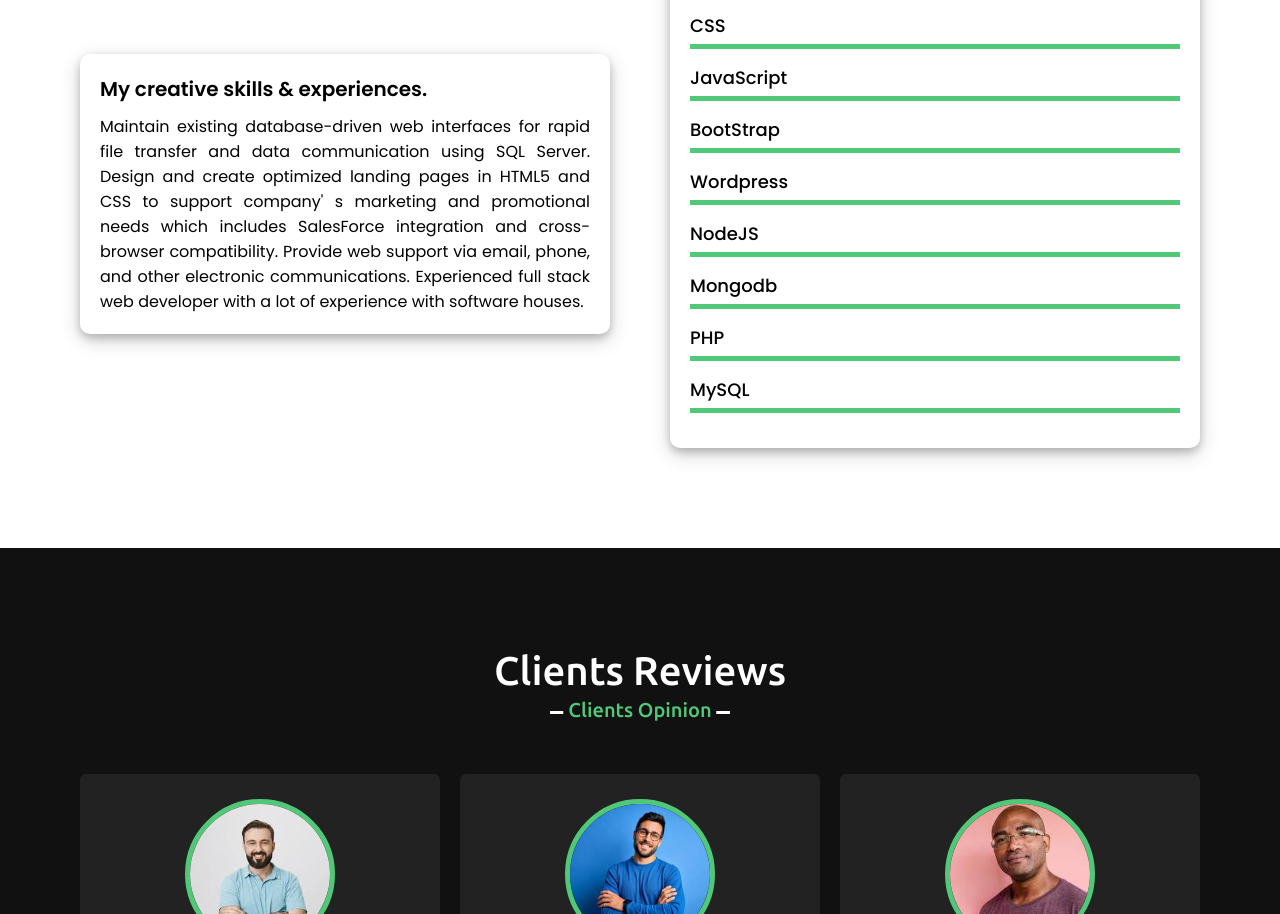
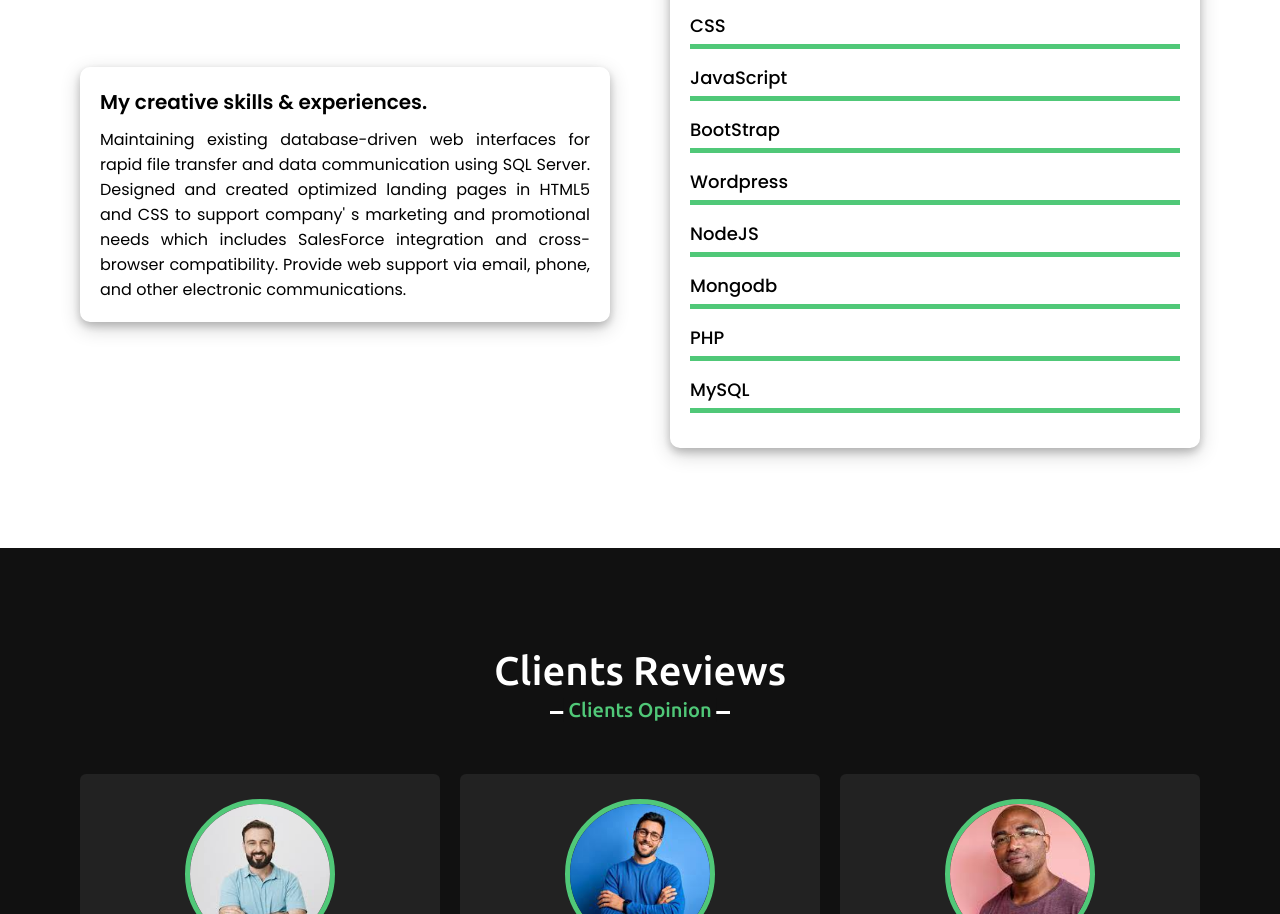
Before and after one commit to BABAR1122786/sample, a plain HTML site: page index.html in a window 1280 px wide. Shown: the part 2670-3584 px from the top of the page. Drawn offline with nearby package versions, Linux system fonts and the light colour scheme.

Commit message:
Update index.html

```diff
--- a/index.html
+++ b/index.html
@@ -877,7 +877,7 @@ footer span a:hover{
             <div class="skills-content">
                 <div class="column left" data-aos="slide-up">
                     <div class="text">My creative skills & experiences.</div>
-                    <p>Maintain existing database-driven web interfaces for rapid file transfer and data communication using SQL Server. Design and create optimized landing pages in HTML5 and CSS to support company' s marketing and promotional needs which includes SalesForce integration and cross-browser compatibility. Provide web support via email, phone, and other electronic communications. Experienced full stack web developer with a lot of experience with software houses.</p>
+                    <p>Maintaining existing database-driven web interfaces for rapid file transfer and data communication using SQL Server. Designed and created optimized landing pages in HTML5 and CSS to support company' s marketing and promotional needs which includes SalesForce integration and cross-browser compatibility. Provide web support via email, phone, and other electronic communications.</p>
                 </div>
                 <div class="column right" data-aos="slide-down">
                     <div class="bars">
```
